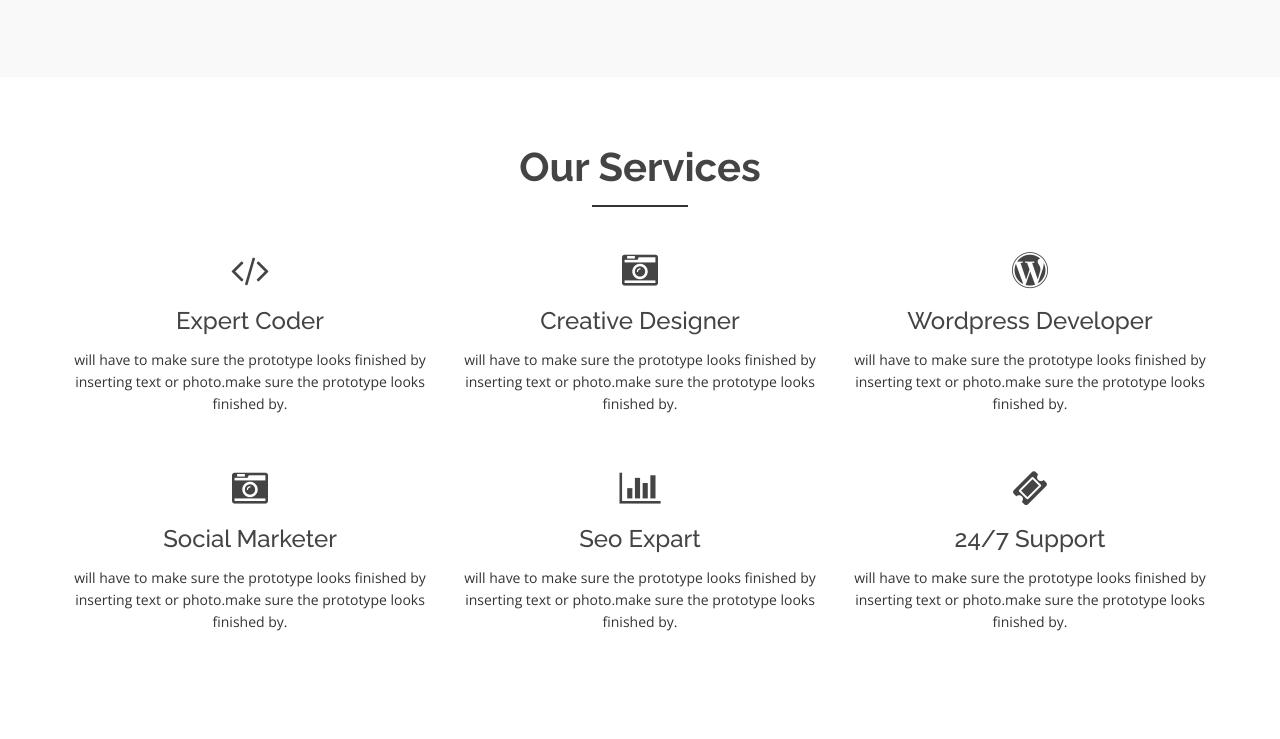
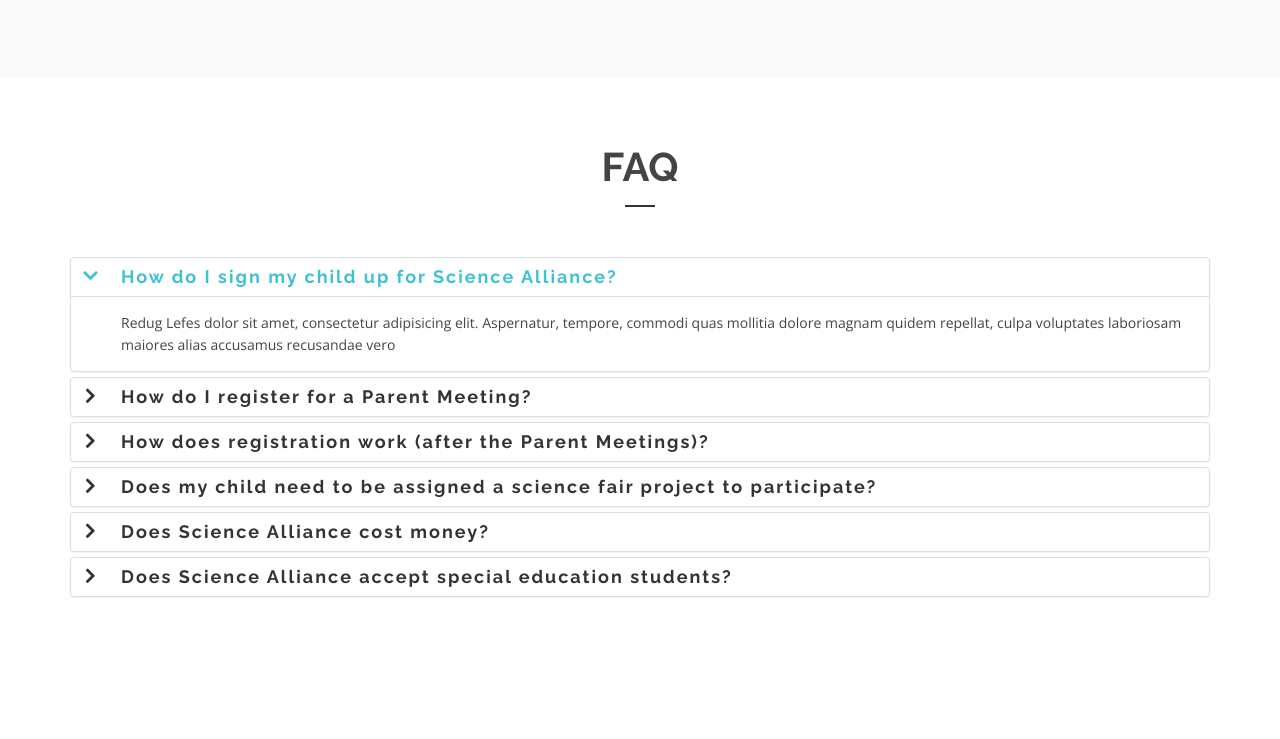
Before and after one commit to lucyg16/Science-Alliance, a plain HTML site: page index.html in a window 1280 px wide. Shown: the part 1081-1820 px from the top of the page. Drawn offline with nearby package versions, Linux system fonts and the light colour scheme.

Commit message:
Delete unecessary code

```diff
--- a/index.html
+++ b/index.html
@@ -80,7 +80,7 @@
                     <a class="page-scroll" href="#about">About</a>
                   </li>
                   <li>
-                    <a class="page-scroll" href="#services">Officer</a>
+                    <a class="page-scroll" href="#services"></a>
                   </li>
                   <li>
                     <a class="page-scroll" href="#team">Mentor</a>
@@ -89,7 +89,7 @@
                     <a class="page-scroll" href="#portfolio">Buddy</a>
                   </li>
                   <li>
-                    <a class="page-scroll" href="#blog">Calendar</a>
+                    <a class="page-scroll" href="#blog">Dates</a>
                   </li>
                   <li>
                     <a class="page-scroll" href="#contact">Contact</a>
@@ -250,127 +250,6 @@
     </div>
   </div>
   <!-- End About area -->
-
-  <!-- Start Service area -->
-  <div id="services" class="services-area area-padding">
-    <div class="container">
-      <div class="row">
-        <div class="col-md-12 col-sm-12 col-xs-12">
-          <div class="section-headline services-head text-center">
-            <h2>Our Services</h2>
-          </div>
-        </div>
-      </div>
-      <div class="row text-center">
-        <div class="services-contents">
-          <!-- Start Left services -->
-          <div class="col-md-4 col-sm-4 col-xs-12">
-            <div class="about-move">
-              <div class="services-details">
-                <div class="single-services">
-                  <a class="services-icon" href="#">
-											<i class="fa fa-code"></i>
-										</a>
-                  <h4>Expert Coder</h4>
-                  <p>
-                    will have to make sure the prototype looks finished by inserting text or photo.make sure the prototype looks finished by.
-                  </p>
-                </div>
-              </div>
-              <!-- end about-details -->
-            </div>
-          </div>
-          <div class="col-md-4 col-sm-4 col-xs-12">
-            <div class="about-move">
-              <div class="services-details">
-                <div class="single-services">
-                  <a class="services-icon" href="#">
-											<i class="fa fa-camera-retro"></i>
-										</a>
-                  <h4>Creative Designer</h4>
-                  <p>
-                    will have to make sure the prototype looks finished by inserting text or photo.make sure the prototype looks finished by.
-                  </p>
-                </div>
-              </div>
-              <!-- end about-details -->
-            </div>
-          </div>
-          <div class="col-md-4 col-sm-4 col-xs-12">
-            <!-- end col-md-4 -->
-            <div class=" about-move">
-              <div class="services-details">
-                <div class="single-services">
-                  <a class="services-icon" href="#">
-											<i class="fa fa-wordpress"></i>
-										</a>
-                  <h4>Wordpress Developer</h4>
-                  <p>
-                    will have to make sure the prototype looks finished by inserting text or photo.make sure the prototype looks finished by.
-                  </p>
-                </div>
-              </div>
-              <!-- end about-details -->
-            </div>
-          </div>
-          <div class="col-md-4 col-sm-4 col-xs-12">
-            <!-- end col-md-4 -->
-            <div class=" about-move">
-              <div class="services-details">
-                <div class="single-services">
-                  <a class="services-icon" href="#">
-											<i class="fa fa-camera-retro"></i>
-										</a>
-                  <h4>Social Marketer </h4>
-                  <p>
-                    will have to make sure the prototype looks finished by inserting text or photo.make sure the prototype looks finished by.
-                  </p>
-                </div>
-              </div>
-              <!-- end about-details -->
-            </div>
-          </div>
-          <!-- End Left services -->
-          <div class="col-md-4 col-sm-4 col-xs-12">
-            <!-- end col-md-4 -->
-            <div class=" about-move">
-              <div class="services-details">
-                <div class="single-services">
-                  <a class="services-icon" href="#">
-											<i class="fa fa-bar-chart"></i>
-										</a>
-                  <h4>Seo Expart</h4>
-                  <p>
-                    will have to make sure the prototype looks finished by inserting text or photo.make sure the prototype looks finished by.
-                  </p>
-                </div>
-              </div>
-              <!-- end about-details -->
-            </div>
-          </div>
-          <!-- End Left services -->
-          <div class="col-md-4 col-sm-4 col-xs-12">
-            <!-- end col-md-4 -->
-            <div class=" about-move">
-              <div class="services-details">
-                <div class="single-services">
-                  <a class="services-icon" href="#">
-											<i class="fa fa-ticket"></i>
-										</a>
-                  <h4>24/7 Support</h4>
-                  <p>
-                    will have to make sure the prototype looks finished by inserting text or photo.make sure the prototype looks finished by.
-                  </p>
-                </div>
-              </div>
-              <!-- end about-details -->
-            </div>
-          </div>
-        </div>
-      </div>
-    </div>
-  </div>
-  <!-- End Service area -->
 
 
 
```
